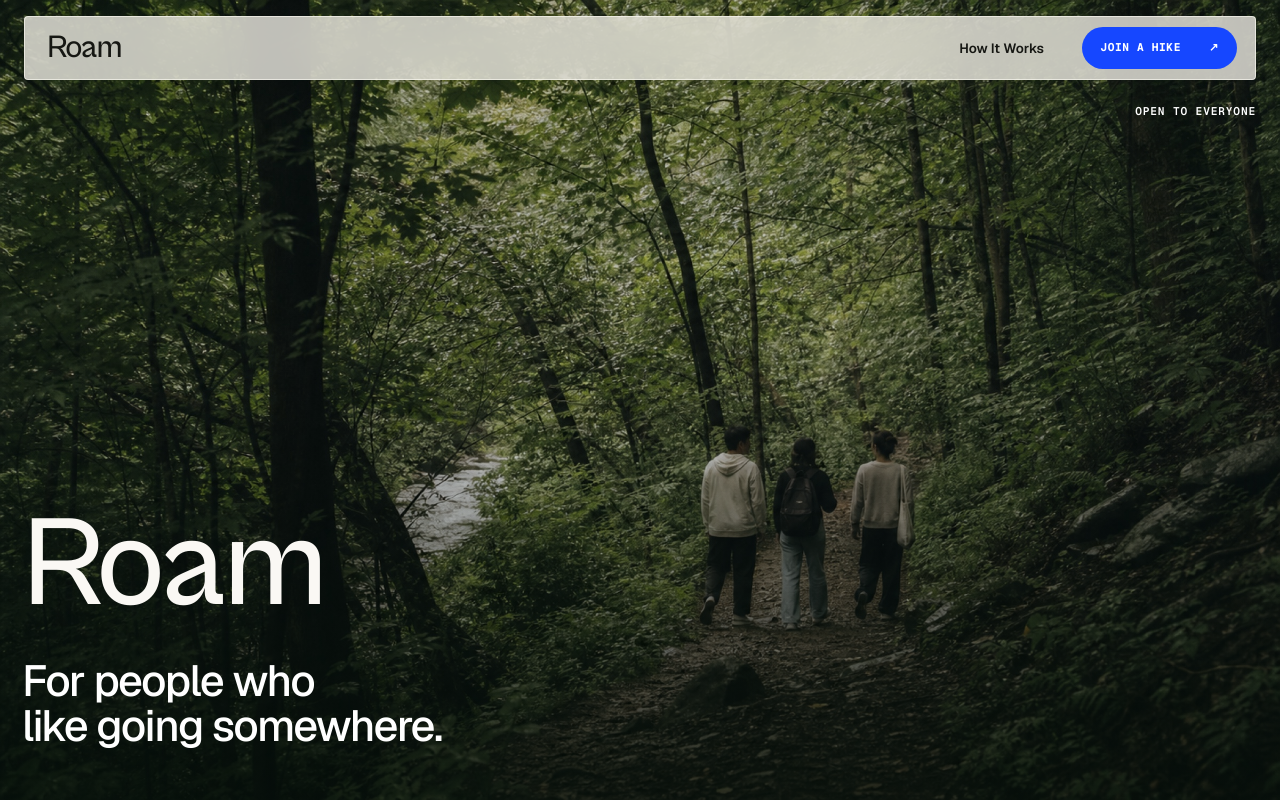
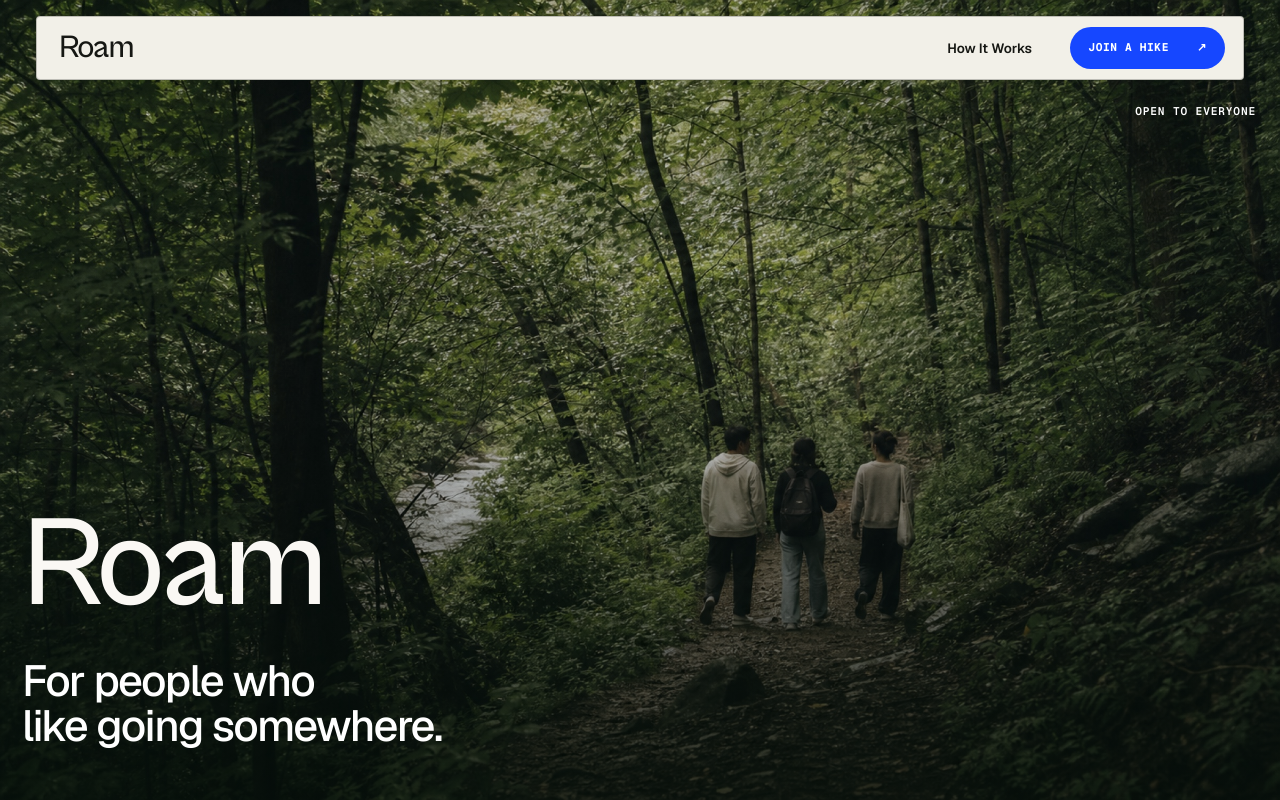
Before and after one commit to richelkim/Roam, a Next.js app: page / in a window 1280 px wide. Shown: the top 800 px of the page. Built offline with nearby package versions, Linux system fonts and the light colour scheme; no server answers.

Commit message:
style: restore editorial navigation

```diff
--- a/app/global.css
+++ b/app/global.css
@@ -70,7 +70,7 @@ a:focus-visible, button:focus-visible, input:focus-visible, select:focus-visible
 
 .site-header {
   min-height: 64px;
-  width: min(1400px, calc(100vw - 48px));
+  width: min(1280px, calc(100vw - 72px));
   padding: 0 18px 0 22px;
   display: flex;
   align-items: center;
@@ -82,12 +82,10 @@ a:focus-visible, button:focus-visible, input:focus-visible, select:focus-visible
   right: 0;
   margin-inline: auto;
   z-index: 50;
-  background: rgba(242, 240, 232, .78);
-  border: 1px solid rgba(255, 253, 246, .62);
+  background: var(--paper);
+  border: 1px solid var(--rule);
   border-radius: 4px;
   color: var(--ink);
-  -webkit-backdrop-filter: blur(22px);
-  backdrop-filter: blur(22px);
 }
 
 .site-wordmark, .footer-wordmark {
@@ -362,7 +360,7 @@ a:focus-visible, button:focus-visible, input:focus-visible, select:focus-visible
 }
 
 @media (max-width: 700px) {
-  .site-header { width: calc(100vw - 20px); min-height: 104px; top: 10px; padding: 11px 12px; align-items: flex-start; gap: 14px; background: rgba(242, 240, 232, .86); }
+  .site-header { width: calc(100vw - 20px); min-height: 104px; top: 10px; padding: 11px 12px; align-items: flex-start; gap: 14px; }
   .site-wordmark { font-size: 1.7rem; margin-top: 4px; }
   .site-nav { gap: 12px 16px; justify-content: flex-end; flex-wrap: wrap; font-size: .7rem; }
   .nav-cta { width: 100%; min-height: 38px; justify-content: center; padding: 10px 14px; }
```
Also changed, not shown: .impeccable/design.json, 1 other file (tests, documents, lock files or other folders).
